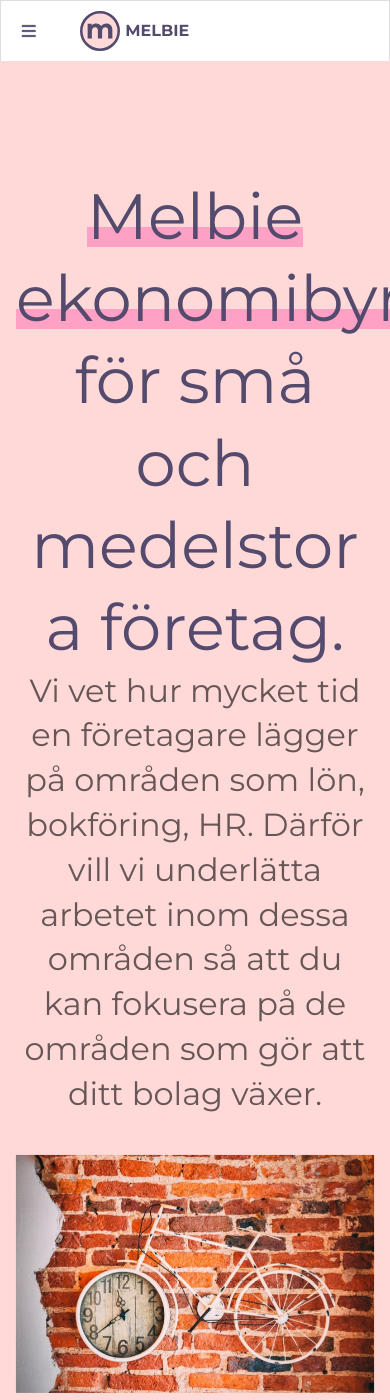
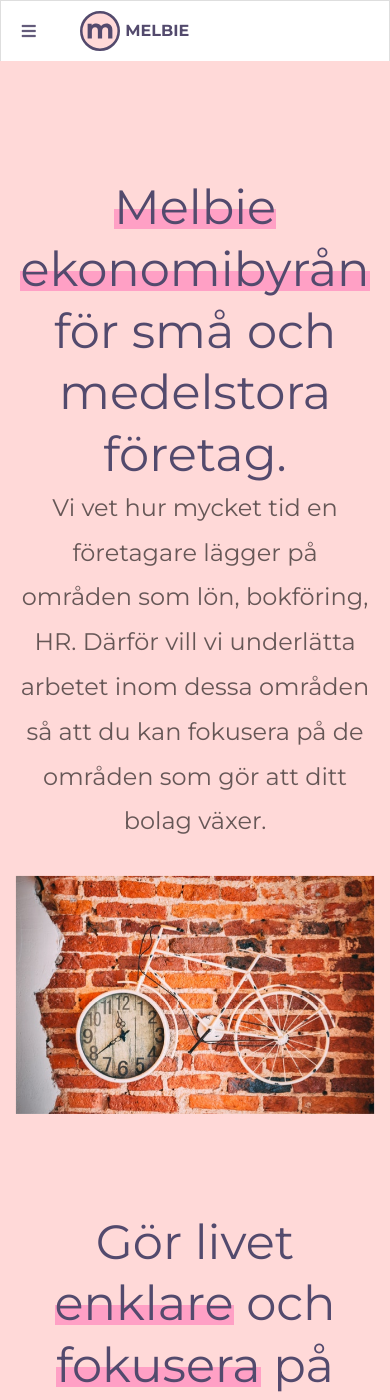
Before and after one commit to melbie-tech/melbie-tech.github.io, a Jekyll site: the page built from index.html, in a window 390 px wide and 1400 px high. Built offline with Jekyll 4.4.1, drawn with Linux system fonts in a browser that asks for light colours.

Commit message:
Small changes in ui main h1 font size

```diff
--- a/assets/scss/_masthead.scss
+++ b/assets/scss/_masthead.scss
@@ -24,10 +24,26 @@
         }
 
         @media (max-width: 600px) {
+
           .eight.wide.column.top-header, .six.wide.column.top-header {
             margin-top: 0.5em !important;
             margin-bottom: 5.5em !important;
           }
+
+          h1.ui.header {
+            // margin-top: 2.5em;
+            margin-bottom: 0em;
+            font-size: 3em !important;
+            font-weight: normal;
+            color: $dark-color;
+            overflow-wrap: break-word;
+
+            .sub.header {
+                font-size: 1.5rem !important;
+                line-height: 2.8rem;
+            }
+        }
+
         }
 
 
```
